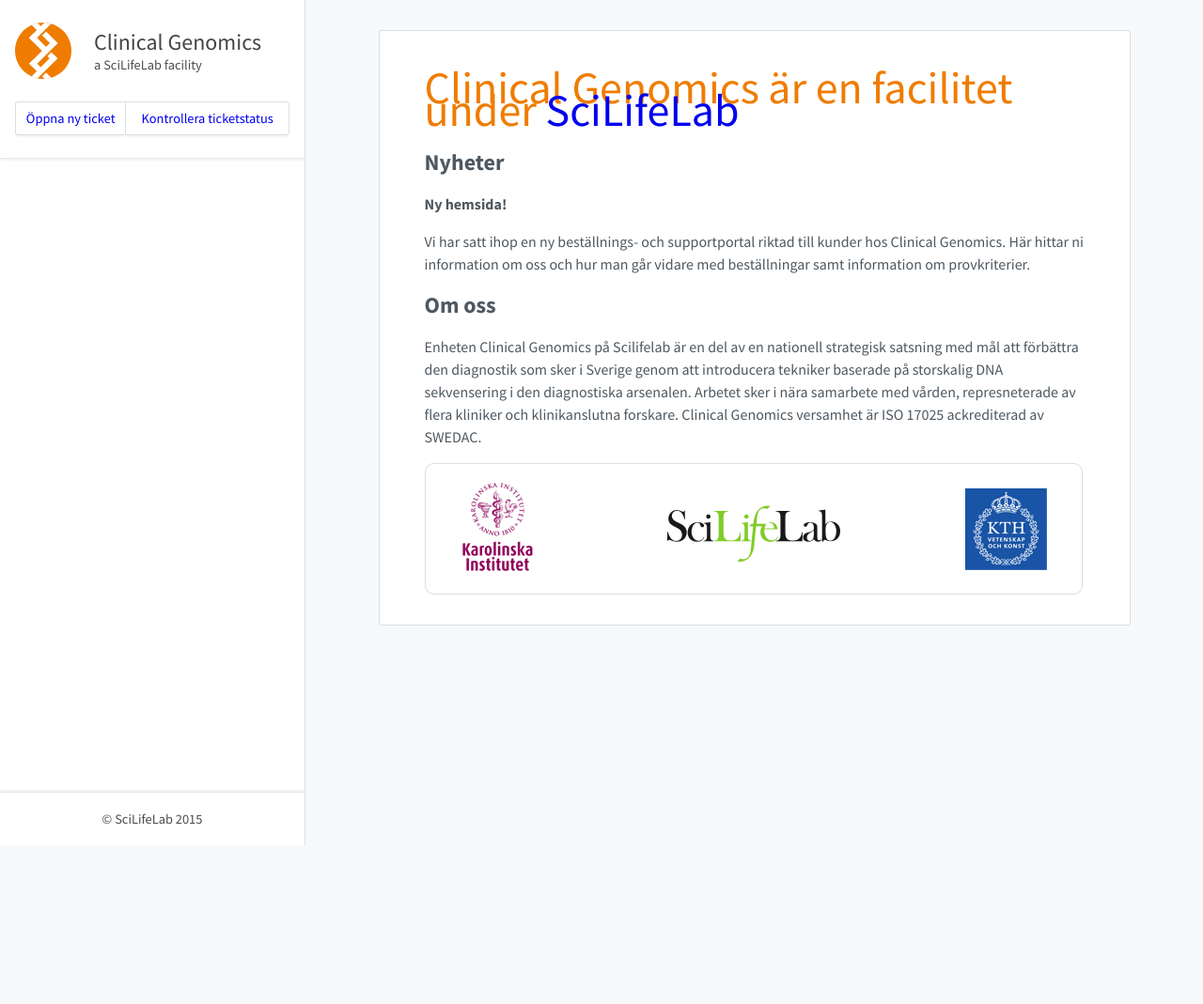
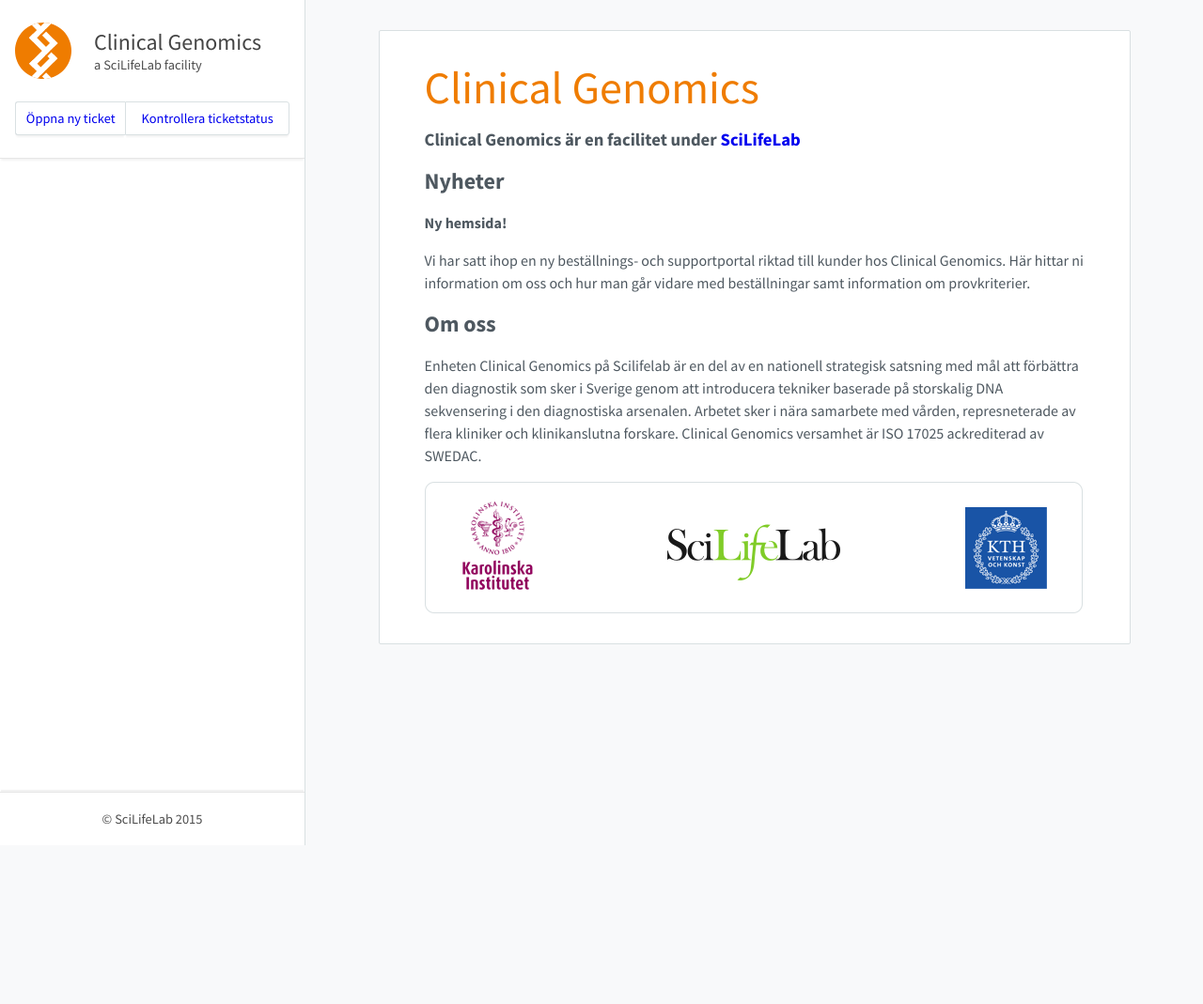
Before and after one commit to Clinical-Genomics/clinical-genomics.github.io, a Jekyll site: the page built from index.md, in a window 1280 px wide. Shown: the whole page at 94% size. Built offline with Jekyll 4.4.1, drawn with Linux system fonts in a browser that asks for light colours; nearby versions of some CDN libraries.

Commit message:
Update index.md

```diff
--- a/index.md
+++ b/index.md
@@ -1,7 +1,8 @@
 ---
 layout: base
 ---
-# Clinical Genomics är en facilitet under [SciLifeLab](www.scilifelab.se)
+# Clinical Genomics
+### Clinical Genomics är en facilitet under [SciLifeLab](www.scilifelab.se)
 
 ## Nyheter
 **Ny hemsida!**
```
